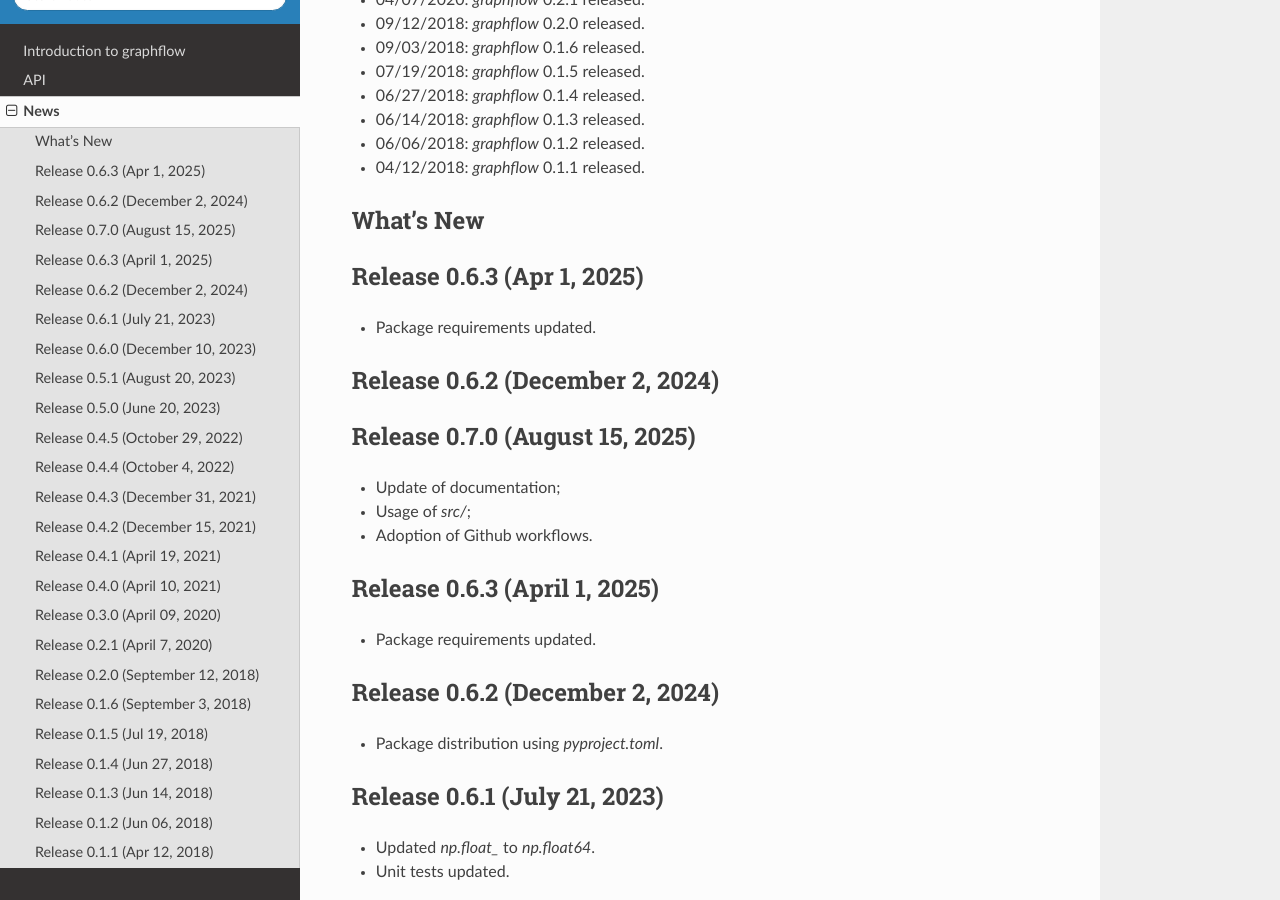
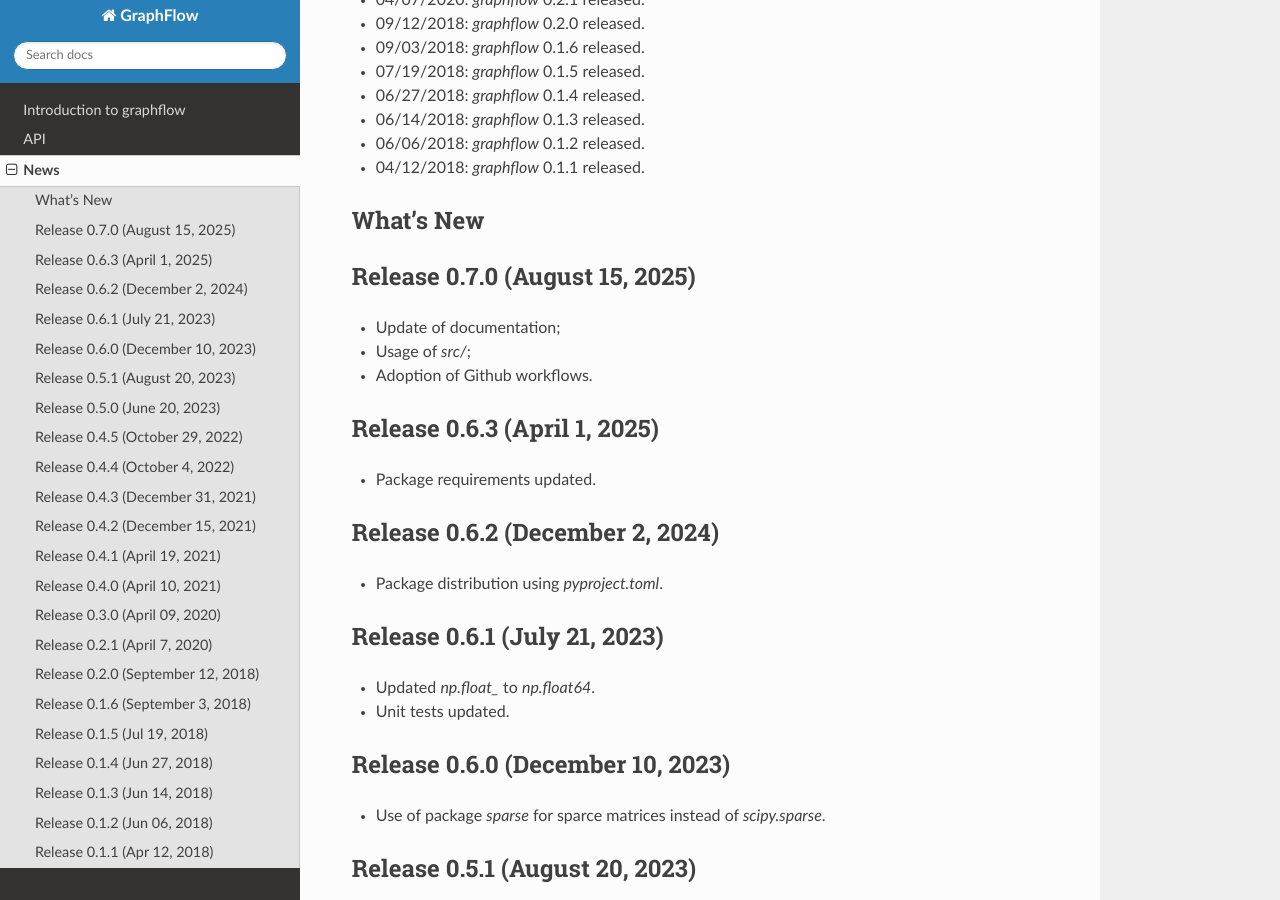
Before and after one commit to stephenhky/GraphFlow, a Sphinx documentation site: the page built from doc/source/news.rst, in a window 1280 px wide and 900 px high, scrolled down 508 px. Built offline with Sphinx 7.4.7 and the Read the Docs theme 3.1.0, drawn with Linux system fonts in a browser that asks for light colours.

Commit message:
updated news.rst

```diff
--- a/doc/source/news.rst
+++ b/doc/source/news.rst
@@ -27,13 +27,6 @@
 What's New
 ----------
 
-Release 0.6.3  (Apr 1, 2025)
-----------------------------
-
-* Package requirements updated.
-
-Release 0.6.2 (December 2, 2024)
---------------------------------
 Release 0.7.0 (August 15, 2025)
 -------------------------------
 
```
